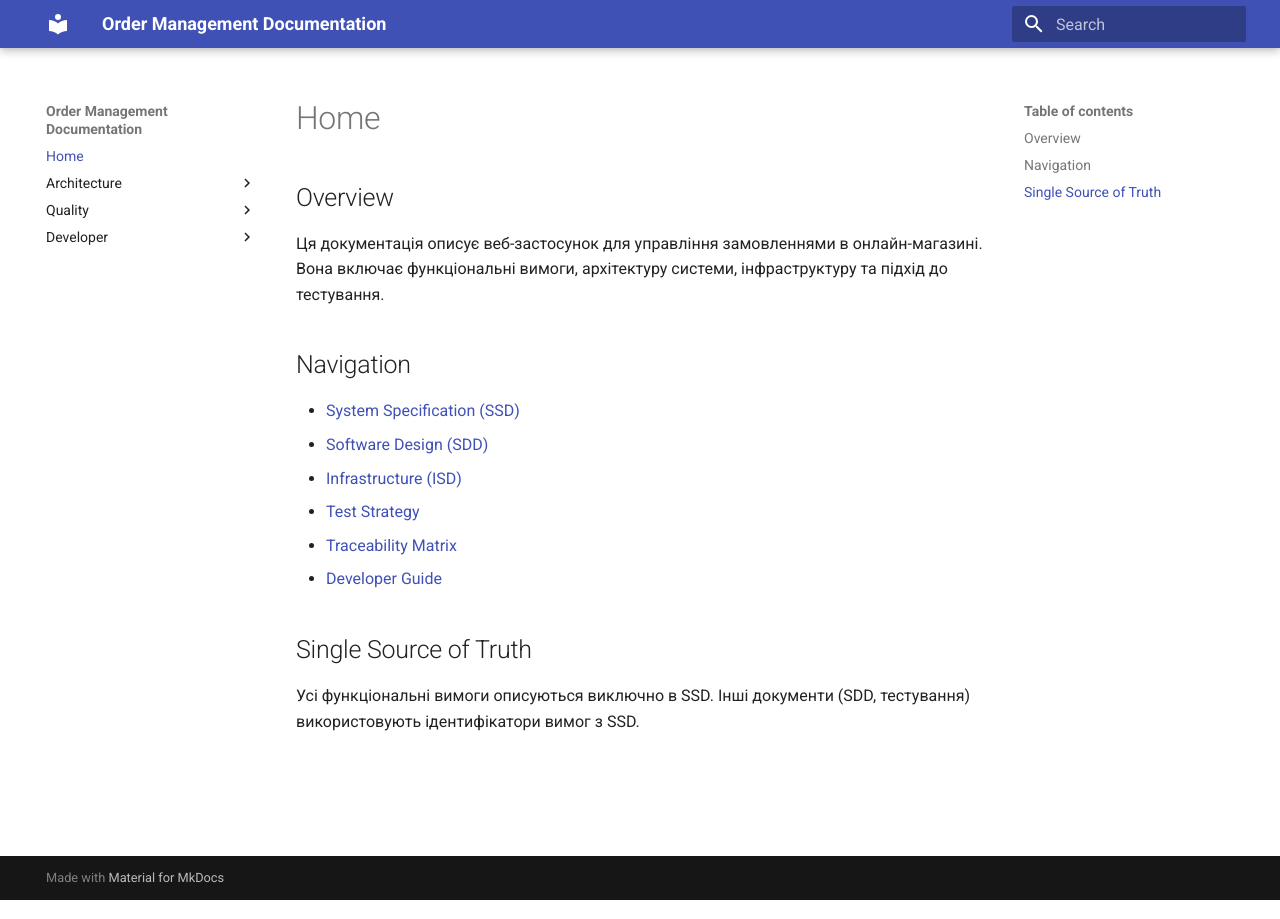
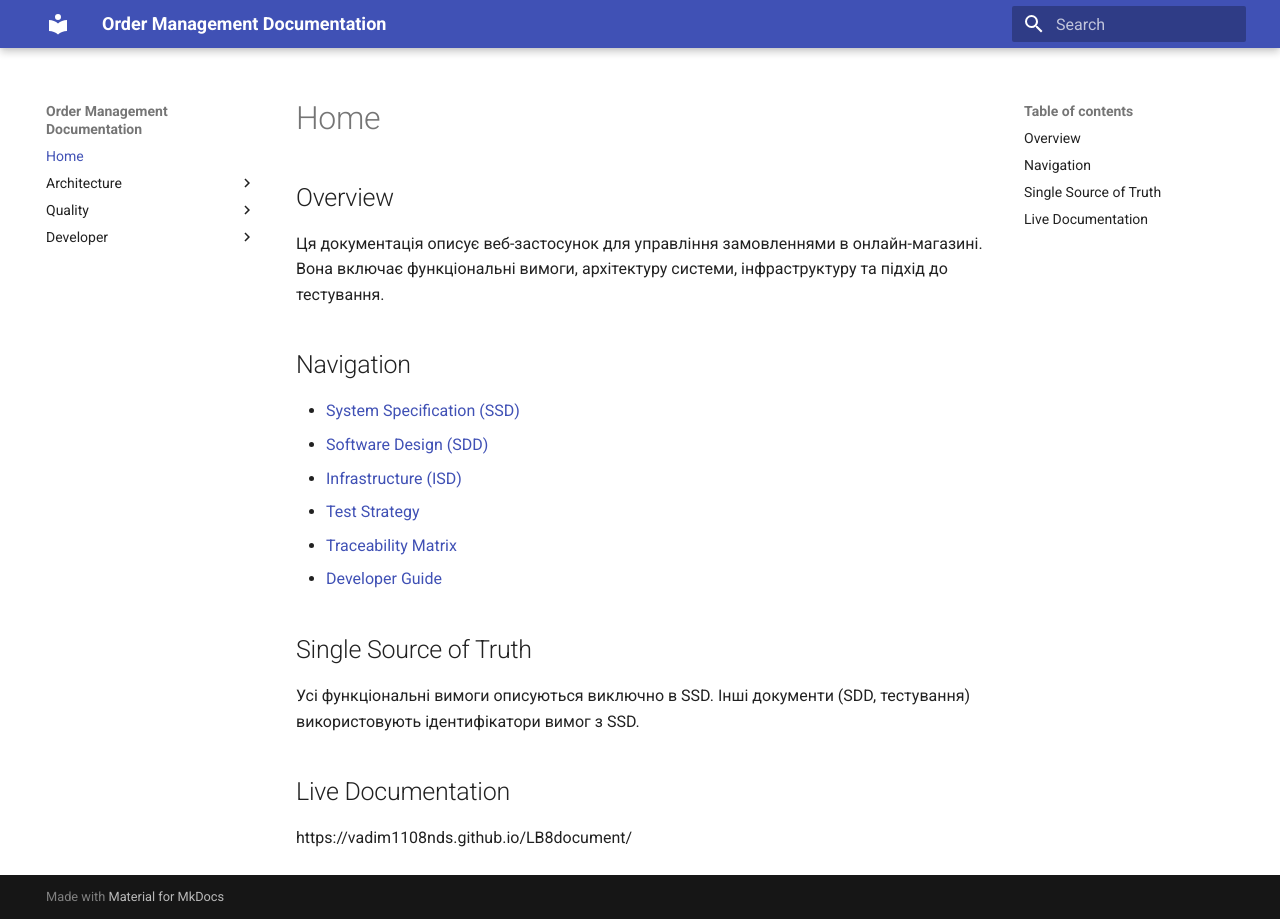
Before and after one commit to Vadim1108nds/LB8document, an MkDocs documentation site: the page built from docs/README.md, in a window 1280 px wide. Built offline with MkDocs 1.6.1 and Material for MkDocs 9.7.7, drawn with Linux system fonts in a browser that asks for light colours.

Commit message:
Update README.md

```diff
--- a/docs/README.md
+++ b/docs/README.md
@@ -11,3 +11,6 @@
 
 ## Single Source of Truth
 Усі функціональні вимоги описуються виключно в SSD. Інші документи (SDD, тестування) використовують ідентифікатори вимог з SSD.
+
+## Live Documentation
+https://vadim1108nds.github.io/LB8document/
```
